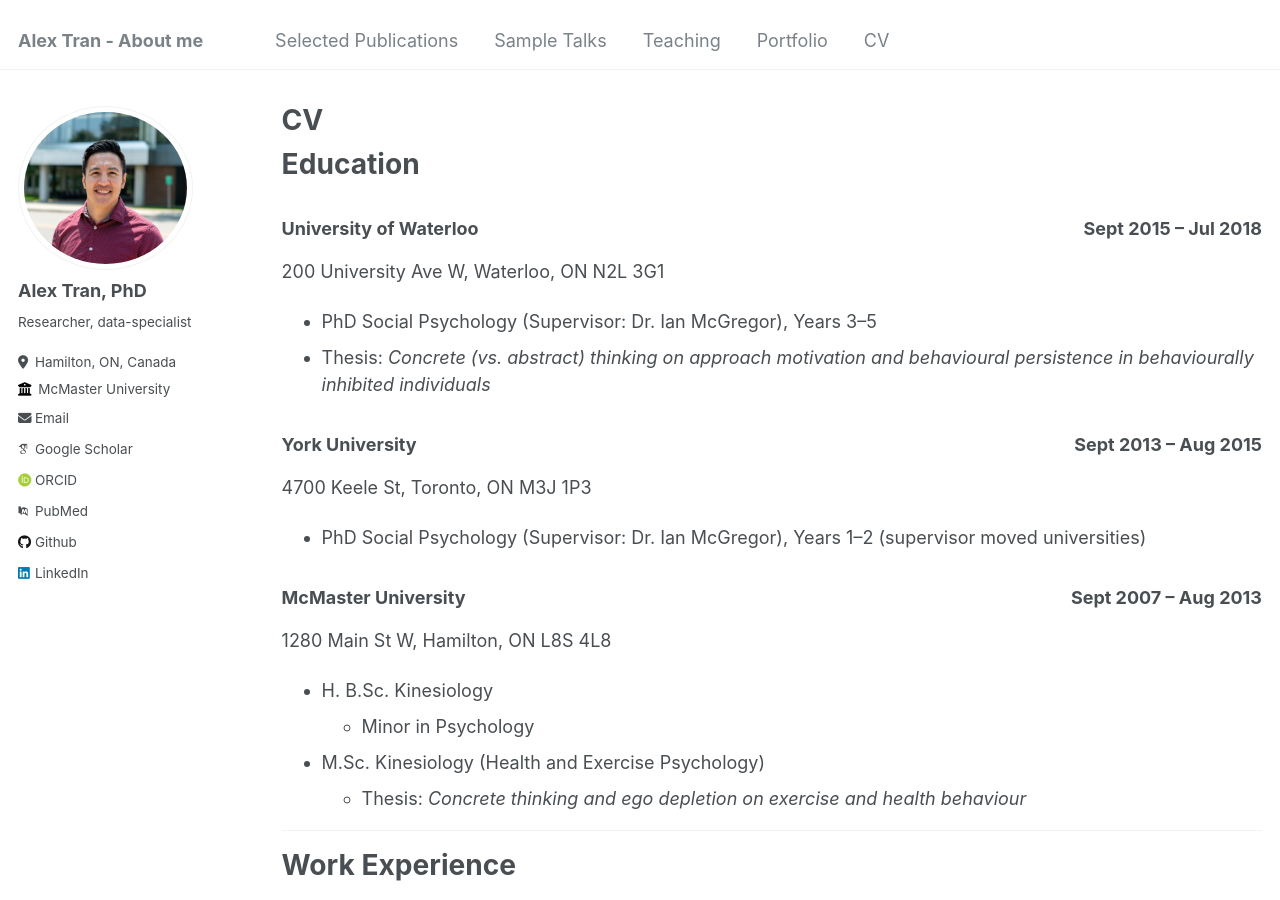
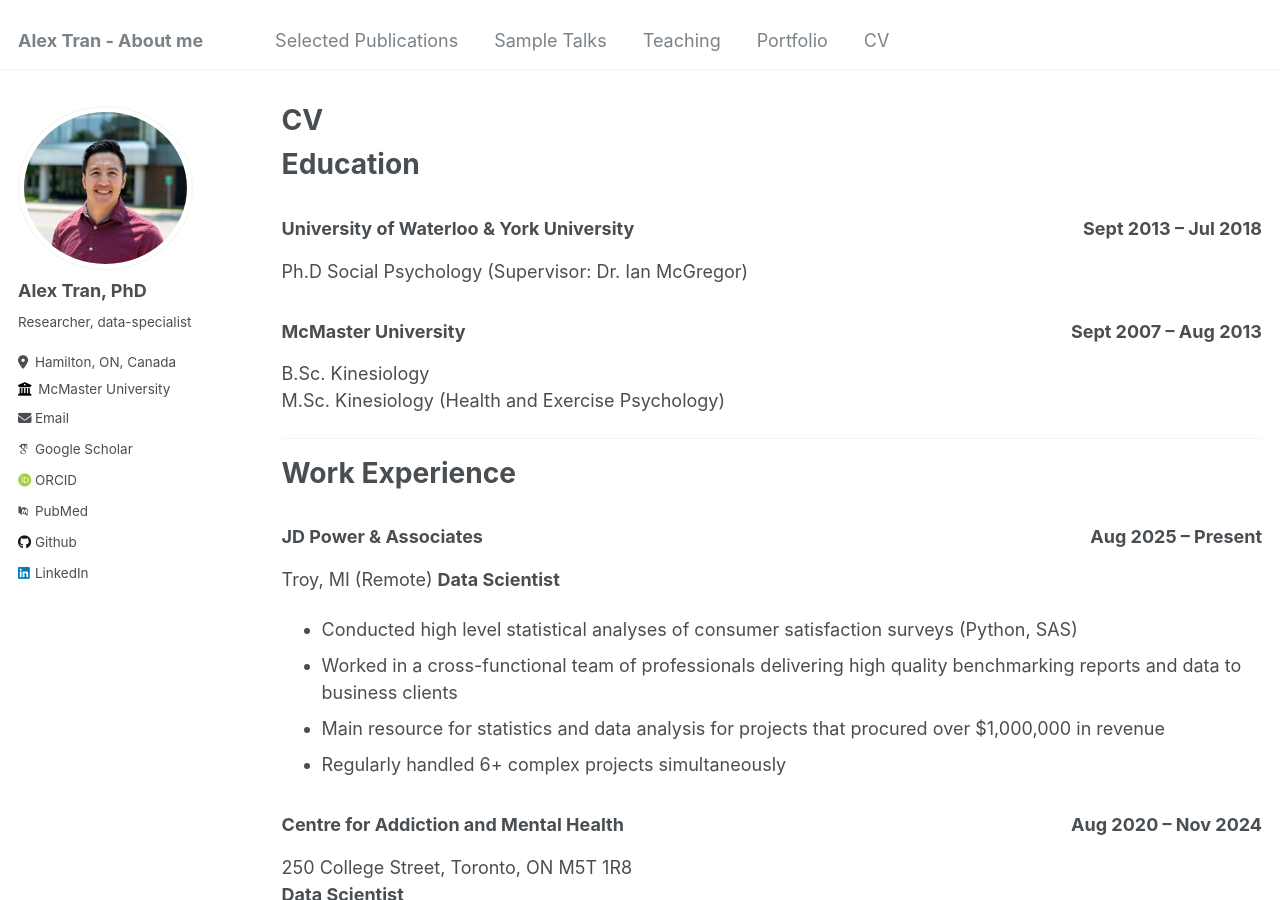
Before and after one commit to 9trana/academic_site, a Jekyll site: the page built from _pages/cv.md, in a window 1280 px wide and 900 px high. Built offline with Jekyll 4.4.1, drawn with Linux system fonts in a browser that asks for light colours; some web fonts are replaced; some of the changed text lies outside the part shown.

Commit message:
updated CV
formatting, dropped verbose education

```diff
--- a/_pages/cv.md
+++ b/_pages/cv.md
@@ -11,25 +11,22 @@
 
 # Education
 
-### University of Waterloo <span style="float:right;">Sept 2015 – Jul 2018</span>
-200 University Ave W, Waterloo, ON N2L 3G1
-- PhD Social Psychology (Supervisor: Dr. Ian McGregor), Years 3–5
-- Thesis: *Concrete (vs. abstract) thinking on approach motivation and behavioural persistence in behaviourally inhibited individuals*
-
-### York University <span style="float:right;">Sept 2013 – Aug 2015</span>
-4700 Keele St, Toronto, ON M3J 1P3
-- PhD Social Psychology (Supervisor: Dr. Ian McGregor), Years 1–2 (supervisor moved universities)
-
+### University of Waterloo & York University <span style="float:right;">Sept 2013 – Jul 2018</span>
+Ph.D Social Psychology (Supervisor: Dr. Ian McGregor)
 ### McMaster University <span style="float:right;">Sept 2007 – Aug 2013</span>
-1280 Main St W, Hamilton, ON L8S 4L8
-- H. B.Sc. Kinesiology
-  - Minor in Psychology
-- M.Sc. Kinesiology (Health and Exercise Psychology)
-  - Thesis: *Concrete thinking and ego depletion on exercise and health behaviour*
+B.Sc. Kinesiology
+M.Sc. Kinesiology (Health and Exercise Psychology)
 
 ---
 
 # Work Experience
+### JD Power & Associates <span style="float:right;">Aug 2025 – Present</span>
+Troy, MI (Remote)
+**Data Scientist**
+- Conducted high level statistical analyses of consumer satisfaction surveys (Python, SAS)
+- Worked in a cross-functional team of professionals delivering high quality benchmarking reports and data to business clients
+- Main resource for statistics and data analysis for projects that procured over $1,000,000 in revenue
+- Regularly handled 6+ complex projects simultaneously
 
 ### Centre for Addiction and Mental Health <span style="float:right;">Aug 2020 – Nov 2024</span>
 250 College Street, Toronto, ON M5T 1R8
@@ -81,7 +78,7 @@
 - Scientific Writing
 - Statistics
 - Literature Reviews
-- Coding: R, MATLAB, SQL, Python
+- Coding: R, MATLAB, SQL, Python, SAS
 
 ---
 
@@ -114,9 +111,9 @@
 
 **2025**
 ======
-Tran., A., Jiang, H., Lange, S.,Llamosas-Falcon, L.,Petkevičienė, J., Radišauskas, R., Štelemėkas, M., Rehm, J., (2024) How does taxation affect liver cirrhosis across age groups? An analysis of alcohol control policies on liver cirrhosis outcomes in Lithuania between 2001 and 2022. Alcohol and Alcoholism [https://doi.org/10.1186/s13104-024-06882-w](https://doi.org/10.1093/alcalc/agaf034)
+Tran., A., Jiang, H., Lange, S.,Llamosas-Falcon, L.,Petkevičienė, J., Radišauskas, R., Štelemėkas, M., Rehm, J., (2025) How does taxation affect liver cirrhosis across age groups? An analysis of alcohol control policies on liver cirrhosis outcomes in Lithuania between 2001 and 2022. Alcohol and Alcoholism [https://doi.org/10.1186/s13104-024-06882-w](https://doi.org/10.1093/alcalc/agaf034)
 
-Tran, A., Jiang, H., Lange, S., Štelemėkas, M., Stumbrys, D., Tamutienė, I., & Rehm, J. (accepted). Changes in self-reported alcohol consumption at high and low consumption in the wake of the COVID-19 pandemic: A test of the polarization hypothesis. Frontiers in Psychiatry.
+Tran, A., Jiang, H., Lange, S., Štelemėkas, M., Stumbrys, D., Tamutienė, I., & Rehm, J. (2025). Changes in self-reported alcohol consumption at high and low consumption in the wake of the COVID-19 pandemic: A test of the polarization hypothesis. Frontiers in Psychiatry.
 
 
 **2024**
```
